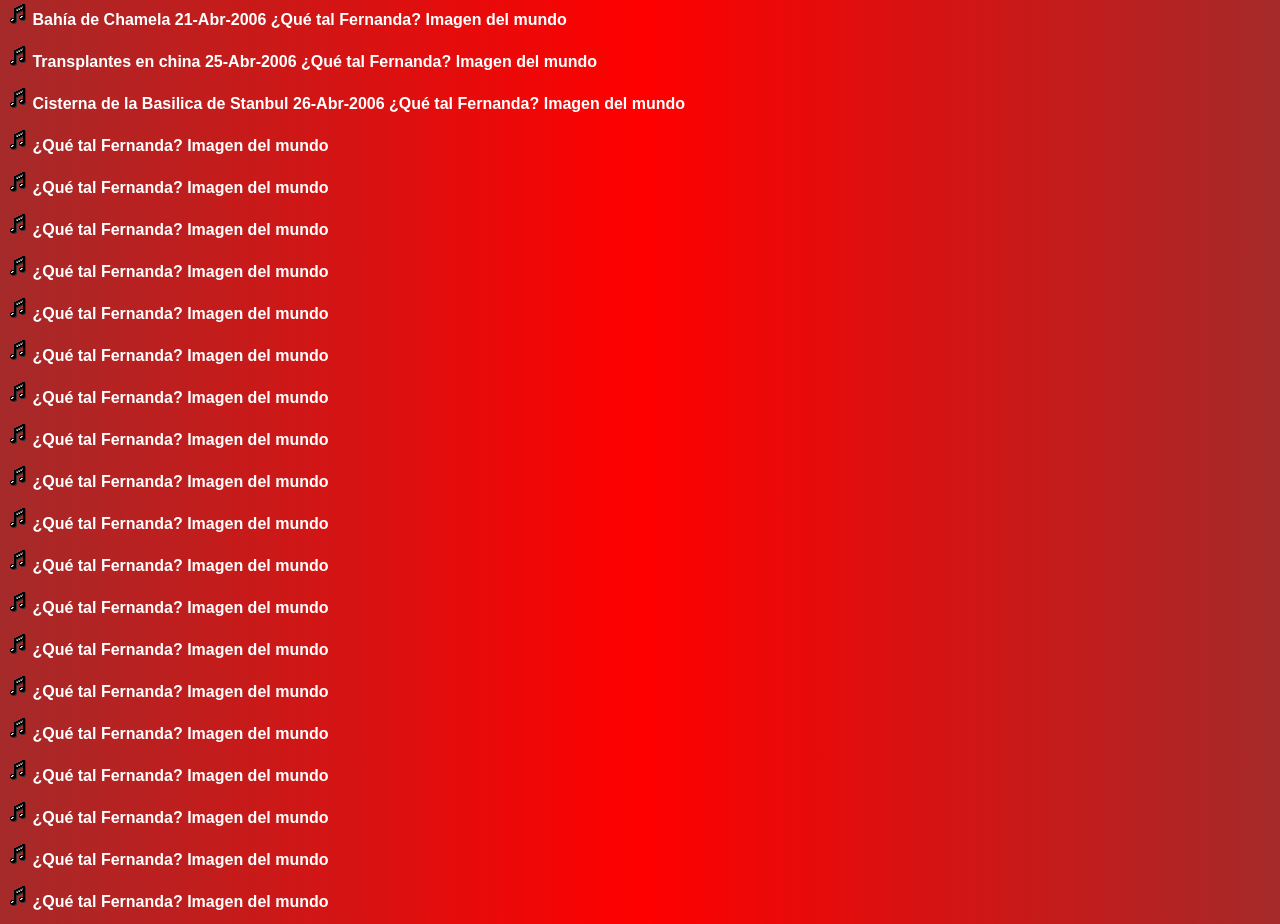
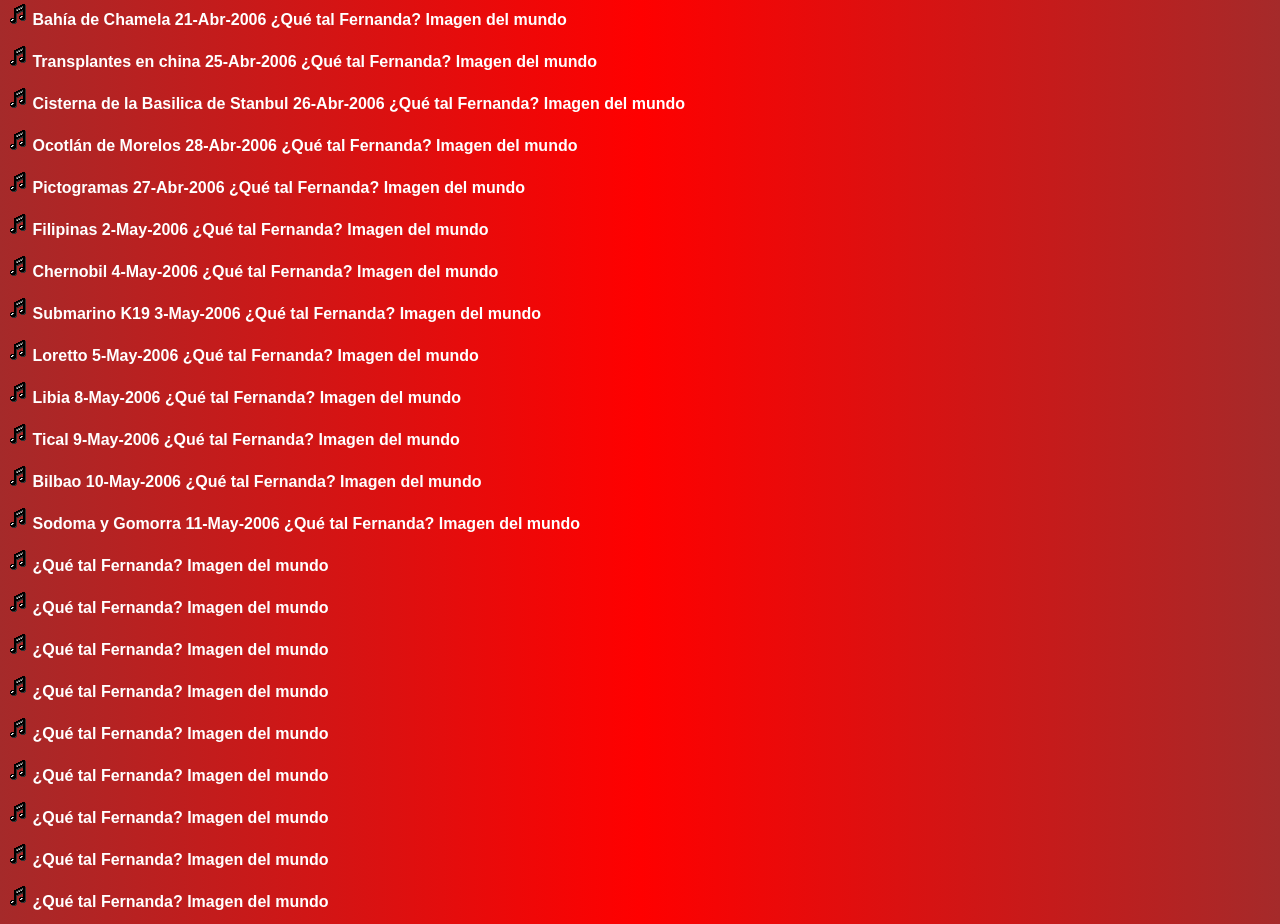
Before and after one commit to zohan9ir/imagendelmundo, a plain HTML site: page temps/carpeta1.html in a window 1280 px wide. Shown: the part 772-1696 px from the top of the page. Drawn offline with Linux system fonts and the light colour scheme.

Commit message:
Update carpeta1.html

```diff
--- a/temps/carpeta1.html
+++ b/temps/carpeta1.html
@@ -39,11 +39,16 @@
 <p><img src="../aud.gif"> <a class="linksdelaslistas" href="https://zatine.org/pelindex/imagendelmundo/17%20Bah%C3%ADa%20de%20Chamela%20abril%2021%202006%2010-27-45%20am-converted.mp3" target="visor">Bahía de Chamela 21-Abr-2006 ¿Qué tal Fernanda? Imagen del mundo</a></p>
 <p><img src="../aud.gif"> <a class="linksdelaslistas" href="https://zatine.org/pelindex/imagendelmundo/20%20Transplantes%20en%20china%20abril%2025%202006%2010-28-06%20am-converted.mp3" target="visor">Transplantes en china 25-Abr-2006 ¿Qué tal Fernanda? Imagen del mundo</a></p>
 <p><img src="../aud.gif"> <a class="linksdelaslistas" href="https://zatine.org/pelindex/imagendelmundo/21%20Cisterna%20de%20la%20Bas%C3%ADlica%20de%20Stambul%20abril%2026%202006%2010-30-27%20am-converted.mp3" target="visor">Cisterna de la Basilica de Stanbul 26-Abr-2006 ¿Qué tal Fernanda? Imagen del mundo</a></p>
-<p><img src="../aud.gif"> <a class="linksdelaslistas" href="" target="visor"> ¿Qué tal Fernanda? Imagen del mundo</a></p>
-<p><img src="../aud.gif"> <a class="linksdelaslistas" href="" target="visor"> ¿Qué tal Fernanda? Imagen del mundo</a></p>
-<p><img src="../aud.gif"> <a class="linksdelaslistas" href="" target="visor"> ¿Qué tal Fernanda? Imagen del mundo</a></p>
-<p><img src="../aud.gif"> <a class="linksdelaslistas" href="" target="visor"> ¿Qué tal Fernanda? Imagen del mundo</a></p>
-<p><img src="../aud.gif"> <a class="linksdelaslistas" href="" target="visor"> ¿Qué tal Fernanda? Imagen del mundo</a></p>
+<p><img src="../aud.gif"> <a class="linksdelaslistas" href="https://zatine.org/pelindex/imagendelmundo/23%20Ocotl%C3%A1n%20de%20Morelos%20abril%2028%202006%2010-28-30%20am-converted.mp3" target="visor">Ocotlán de Morelos 28-Abr-2006 ¿Qué tal Fernanda? Imagen del mundo</a></p>
+<p><img src="../aud.gif"> <a class="linksdelaslistas" href="https://zatine.org/pelindex/imagendelmundo/22%20Pictogramas%20abril%2027%202006%2010-27-34%20am-converted.mp3" target="visor">Pictogramas 27-Abr-2006 ¿Qué tal Fernanda? Imagen del mundo</a></p>
+<p><img src="../aud.gif"> <a class="linksdelaslistas" href="https://zatine.org/pelindex/imagendelmundo/24%20Filipinas%20mayo%202%202006%2010-30-11%20am-converted.mp3" target="visor">Filipinas 2-May-2006 ¿Qué tal Fernanda? Imagen del mundo</a></p>
+<p><img src="../aud.gif"> <a class="linksdelaslistas" href="https://zatine.org/pelindex/imagendelmundo/26%20Shernoville%20mayo%204%202006%2010-30-05%20am-converted.mp3" target="visor">Chernobil 4-May-2006 ¿Qué tal Fernanda? Imagen del mundo</a></p>
+<p><img src="../aud.gif"> <a class="linksdelaslistas" href="https://zatine.org/pelindex/imagendelmundo/25%20Submarino%20k19%20mayo%203%202006%2010-29-29%20am-converted.mp3" target="visor">Submarino K19 3-May-2006 ¿Qué tal Fernanda? Imagen del mundo</a></p>
+<p><img src="../aud.gif"> <a class="linksdelaslistas" href="https://zatine.org/pelindex/imagendelmundo/27%20Loretto%20mayo%205%202006%2010-28-06%20am-converted.mp3" target="visor">Loretto 5-May-2006 ¿Qué tal Fernanda? Imagen del mundo</a></p>
+<p><img src="../aud.gif"> <a class="linksdelaslistas" href="https://zatine.org/pelindex/imagendelmundo/28%20Libia%20mayo%208%202006%2011-29-47%20am-converted.mp3" target="visor">Libia 8-May-2006 ¿Qué tal Fernanda? Imagen del mundo</a></p>
+<p><img src="../aud.gif"> <a class="linksdelaslistas" href="https://zatine.org/pelindex/imagendelmundo/29%20Tical%20mayo%209%202006%2011-29-13%20am-converted.mp3" target="visor">Tical 9-May-2006 ¿Qué tal Fernanda? Imagen del mundo</a></p>
+<p><img src="../aud.gif"> <a class="linksdelaslistas" href="https://zatine.org/pelindex/imagendelmundo/30%20Bilbao%20mayo%2010%202006%2011-27-55%20am-converted.mp3" target="visor">Bilbao 10-May-2006 ¿Qué tal Fernanda? Imagen del mundo</a></p>
+<p><img src="../aud.gif"> <a class="linksdelaslistas" href="https://zatine.org/pelindex/imagendelmundo/31%20Sodoma%20y%20Gomorra%20mayo%2011%202006%2011-26-25%20am-converted.mp3" target="visor">Sodoma y Gomorra 11-May-2006 ¿Qué tal Fernanda? Imagen del mundo</a></p>
 <p><img src="../aud.gif"> <a class="linksdelaslistas" href="" target="visor"> ¿Qué tal Fernanda? Imagen del mundo</a></p>
 <p><img src="../aud.gif"> <a class="linksdelaslistas" href="" target="visor"> ¿Qué tal Fernanda? Imagen del mundo</a></p>
 <p><img src="../aud.gif"> <a class="linksdelaslistas" href="" target="visor"> ¿Qué tal Fernanda? Imagen del mundo</a></p>
```
